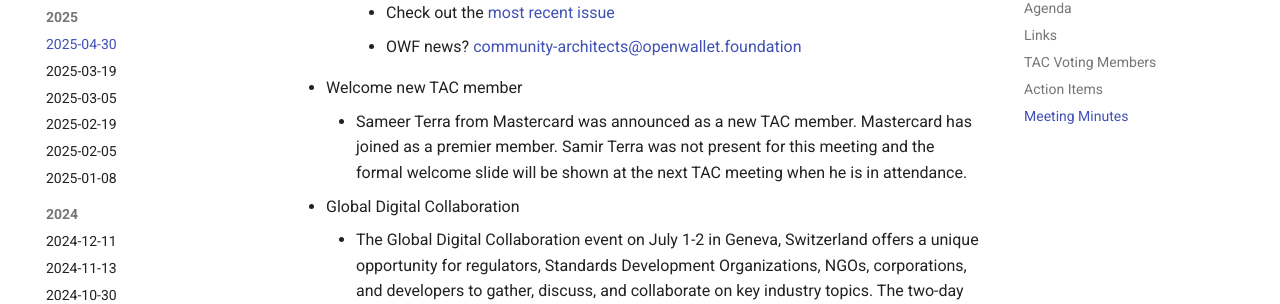
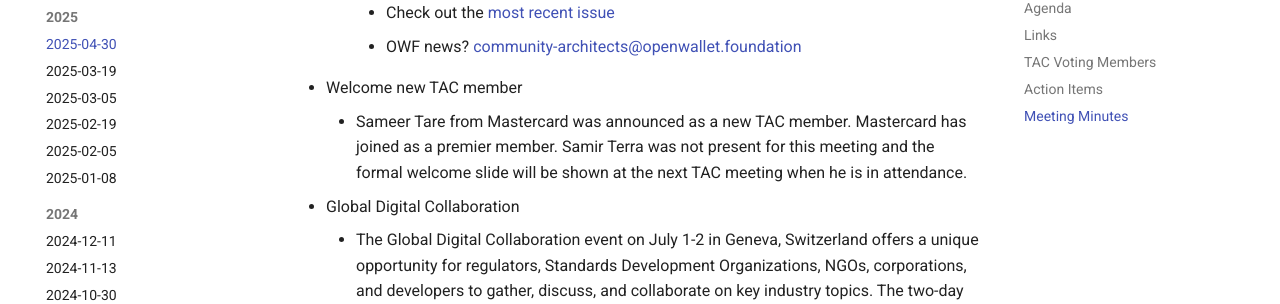
Before and after one commit to openwallet-foundation/tac, an MkDocs documentation site: the page built from docs/meetings/2025/2025-04-30.md, in a window 1280 px wide and 900 px high, scrolled down 1898 px. Shown: the part 148-452 px from the top of the window. Built offline with MkDocs 1.6.1 and Material for MkDocs 9.7.7, drawn with Linux system fonts in a browser that asks for light colours; comment, search, counter and statistics services are not loaded.

Commit message:
Fix name
Signed-off-by: Stavros Kounis <skounis@gmail.com>

```diff
--- a/docs/meetings/2025/2025-04-30.md
+++ b/docs/meetings/2025/2025-04-30.md
@@ -47,7 +47,7 @@
         - Check out the [most recent issue](https://openwallet.foundation/newsletter/)
         - OWF news? [community-architects@openwallet.foundation](mailto:community-architects@openwallet.foundation)
 - Welcome new TAC member
-    - Sameer Terra from Mastercard was announced as a new TAC member. Mastercard has joined as a premier member. Samir Terra was not present for this meeting and the formal welcome slide will be shown at the next TAC meeting when he is in attendance.
+    - Sameer Tare from Mastercard was announced as a new TAC member. Mastercard has joined as a premier member. Samir Terra was not present for this meeting and the formal welcome slide will be shown at the next TAC meeting when he is in attendance.
 - Global Digital Collaboration
     - The Global Digital Collaboration event on July 1-2 in Geneva, Switzerland offers a unique opportunity for regulators, Standards Development Organizations, NGOs, corporations, and developers to gather, discuss, and collaborate on key industry topics. The two-day event features government and regulator presentations on Day 1, followed by breakout rooms with presentations, demos, panels, and discussions on Day 2. Open to all, the event is free, but tickets are limited—secure a spot in https://lu.ma/gc25-owf.
 - Review action items from [last meeting](../2025/2025-03-19.md#action-items)
```
